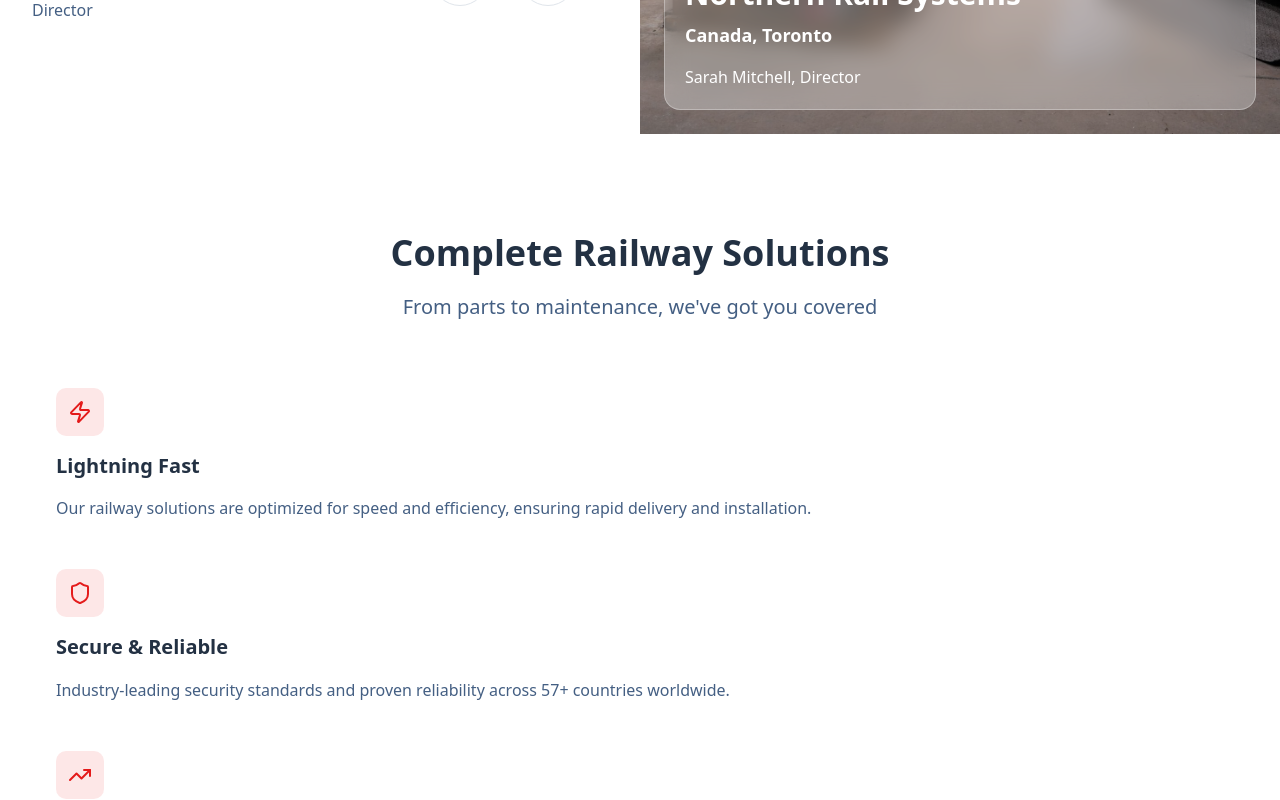
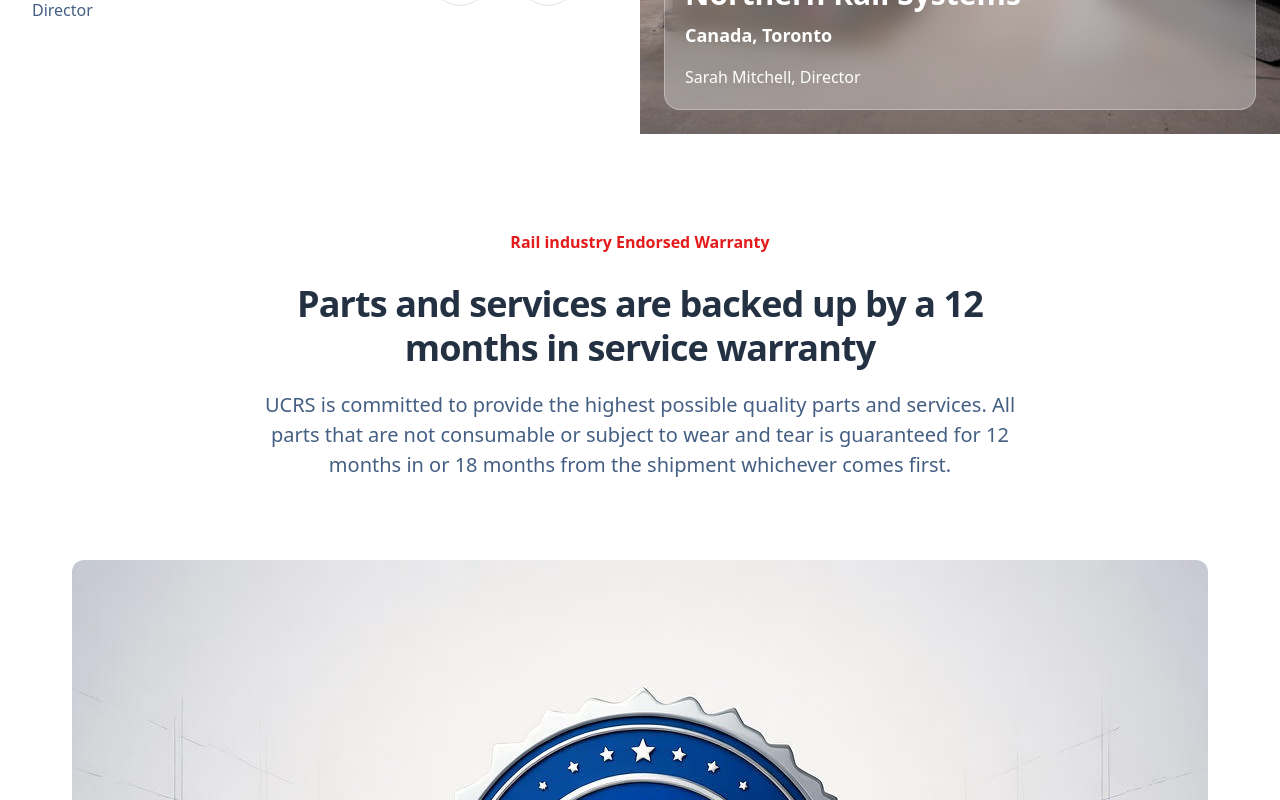
Before and after one commit to ucrs-website/ucrs-web-frontend, a Next.js app: page / in a window 1280 px wide. Shown: the part 3420-4220 px from the top of the page. Built offline with nearby package versions, Linux system fonts and the light colour scheme; no server answers.

Commit message:
refactor(HomePage): remove features section for cleaner layout

```diff
--- a/app/page.tsx
+++ b/app/page.tsx
@@ -145,14 +145,6 @@ export default function HomePage() {
       {/* Testimonials Carousel */}
       <TestimonialSection testimonials={testimonials} />
 
-      {/* Features Section 3 - could be different variant */}
-      <FeaturesSection
-        heading="Complete Railway Solutions"
-        supportingText="From parts to maintenance, we've got you covered"
-        features={features1}
-        layout="list"
-      />
-
       {/* Warranty Section */}
       <WarrantySection />
 
```
Also changed, not shown: 1 other file (tests, documents, lock files or other folders).
